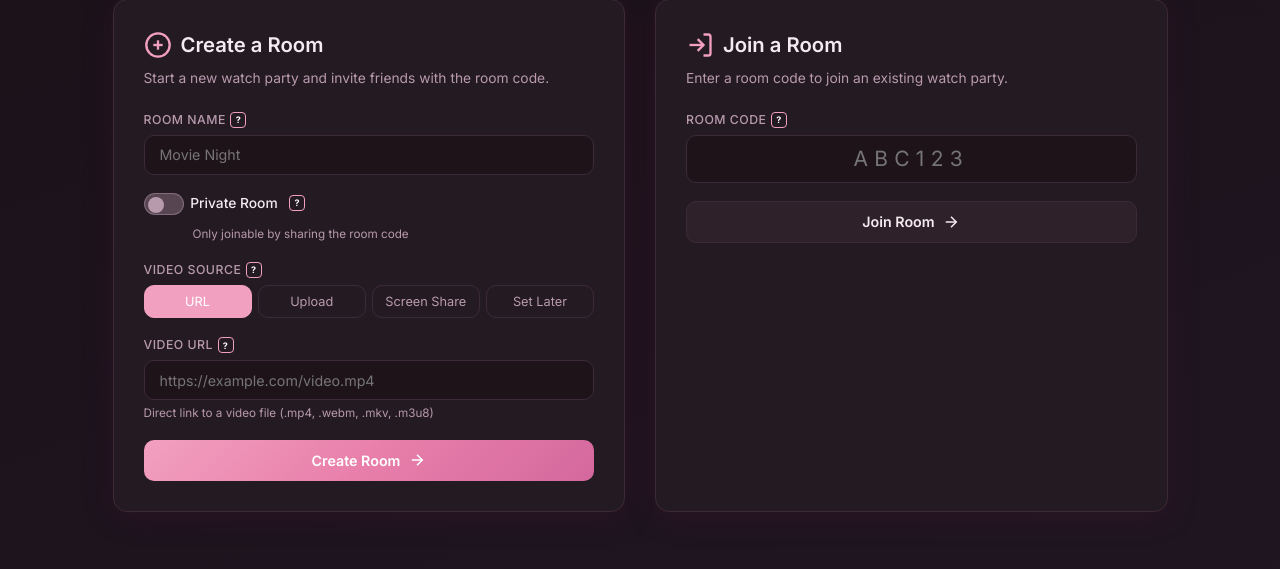
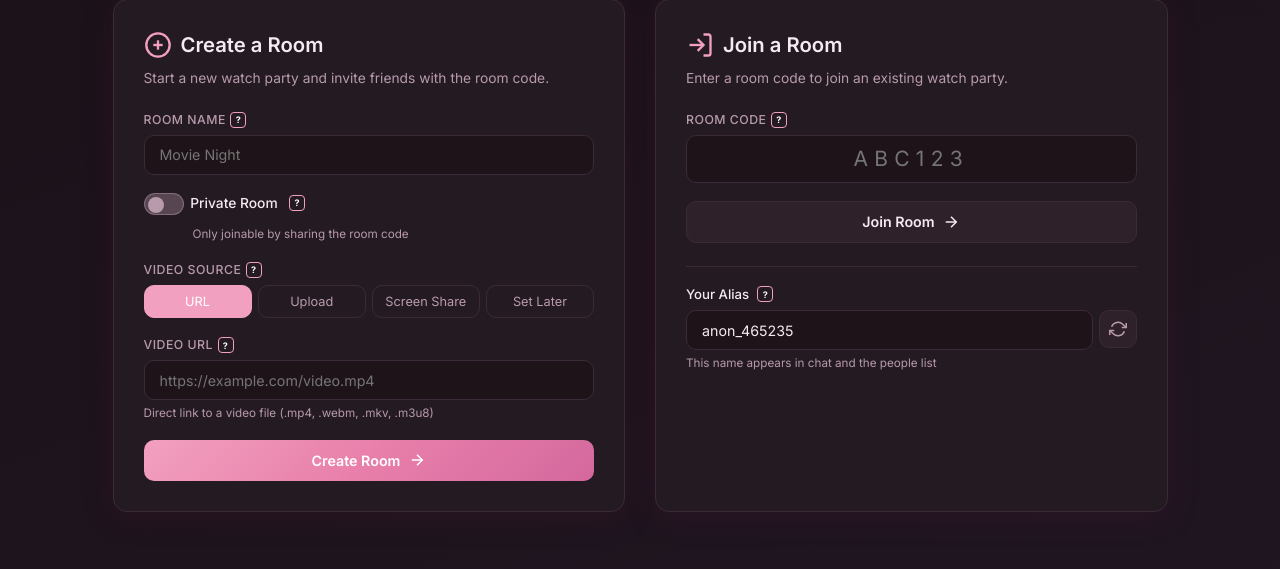
Before and after one commit to CasRepoClone/SnuggleStream, a FastAPI app: page / in a window 1280 px wide. Shown: the part 245-814 px from the top of the page. Run offline with FastAPI, Linux system fonts and the light colour scheme.

Commit message:
added username setting before join

```diff
--- a/static/css/style.css
+++ b/static/css/style.css
@@ -465,6 +465,63 @@ input:focus, select:focus {
 .room-li-viewers { color: var(--green); }
 
 /* ============================================
+   Alias Setting
+   ============================================ */
+.alias-setting {
+    margin-top: 1.5rem;
+    padding-top: 1.2rem;
+    border-top: 1px solid var(--border);
+}
+.alias-setting label {
+    display: block;
+    font-size: .88rem;
+    font-weight: 500;
+    margin-bottom: .4rem;
+}
+.alias-row {
+    display: flex;
+    gap: .4rem;
+}
+.alias-input {
+    flex: 1;
+    font-family: var(--font);
+    font-size: .92rem;
+    padding: .55rem .75rem;
+    background: var(--surface);
+    border: 1px solid var(--border);
+    border-radius: var(--radius-sm);
+    color: var(--text);
+    outline: none;
+    transition: border-color .2s;
+}
+.alias-input:focus {
+    border-color: var(--primary);
+}
+.alias-input::placeholder {
+    color: var(--text-dim);
+    opacity: .6;
+}
+.btn-alias-rand {
+    display: flex;
+    align-items: center;
+    justify-content: center;
+    width: 38px;
+    height: 38px;
+    padding: 0;
+    background: var(--surface);
+    border: 1px solid var(--border);
+    border-radius: var(--radius-sm);
+    color: var(--text-dim);
+    cursor: pointer;
+    transition: all .15s;
+    flex-shrink: 0;
+}
+.btn-alias-rand:hover {
+    border-color: var(--primary);
+    color: var(--primary);
+}
+
+/* ============================================
    Footer
    ============================================ */
 .footer {
--- a/static/js/home.js
+++ b/static/js/home.js
@@ -203,4 +203,43 @@
 
     loadRooms();
     setInterval(loadRooms, 10000);
+
+    // ---- Alias Setting ----
+    const aliasInput = $("#aliasInput");
+    const randomAliasBtn = $("#randomAliasBtn");
+
+    function generateAnonAlias() {
+        const num = String(Math.floor(Math.random() * 1000000)).padStart(6, "0");
+        return "anon_" + num;
+    }
+
+    if (aliasInput) {
+        // Load saved alias or generate default
+        const saved = localStorage.getItem("snuggle_alias");
+        if (saved) {
+            aliasInput.value = saved;
+        } else {
+            const defaultAlias = generateAnonAlias();
+            aliasInput.value = defaultAlias;
+            localStorage.setItem("snuggle_alias", defaultAlias);
+        }
+
+        // Save on change
+        aliasInput.addEventListener("input", () => {
+            const val = aliasInput.value.trim();
+            if (val) {
+                localStorage.setItem("snuggle_alias", val);
+            } else {
+                localStorage.removeItem("snuggle_alias");
+            }
+        });
+    }
+
+    if (randomAliasBtn) {
+        randomAliasBtn.addEventListener("click", () => {
+            const alias = generateAnonAlias();
+            if (aliasInput) aliasInput.value = alias;
+            localStorage.setItem("snuggle_alias", alias);
+        });
+    }
 })();
--- a/static/js/room.js
+++ b/static/js/room.js
@@ -519,7 +519,8 @@
         ws.onopen = () => {
             toast("Connected to room", "success");
             // Tell server our display name and picture
-            const name = appData.dataset.userName || "Anonymous";
+            const alias = localStorage.getItem("snuggle_alias");
+            const name = alias || appData.dataset.userName || "Anonymous";
             const picture = appData.dataset.userPicture || "";
             send({ type: "set_name", name: name, picture: picture });
         };
@@ -2110,7 +2111,8 @@
     }
 
     // ---- Init ----
-    const userName = appData.dataset.userName;
+    const storedAlias = localStorage.getItem("snuggle_alias");
+    const userName = storedAlias || appData.dataset.userName;
     if (userName) nicknameInput.value = userName;
     loadRoomInfo();
     connectWS();
--- a/templates/index.html
+++ b/templates/index.html
@@ -186,6 +186,21 @@
                         </button>
                     </form>
 
+                    <!-- Alias Setting -->
+                    <div class="alias-setting">
+                        <label for="aliasInput" class="help-wrap">
+                            Your Alias
+                            <span class="help-icon">?<span class="help-tip">Choose a display name for rooms. Leave blank for a random anonymous alias.</span></span>
+                        </label>
+                        <div class="alias-row">
+                            <input type="text" id="aliasInput" placeholder="anon_000000" maxlength="30" class="alias-input">
+                            <button type="button" class="btn btn-sm btn-alias-rand" id="randomAliasBtn" title="Generate random alias">
+                                <svg viewBox="0 0 24 24" fill="none" stroke="currentColor" stroke-width="2" width="16" height="16"><polyline points="23 4 23 10 17 10"></polyline><polyline points="1 20 1 14 7 14"></polyline><path d="M3.51 9a9 9 0 0 1 14.85-3.36L23 10M1 14l4.64 4.36A9 9 0 0 0 20.49 15"></path></svg>
+                            </button>
+                        </div>
+                        <span class="hint">This name appears in chat and the people list</span>
+                    </div>
+
                     <!-- Active Rooms -->
                     <div class="active-rooms" id="activeRooms" style="display: none;">
                         <h3>Active Rooms</h3>
```
